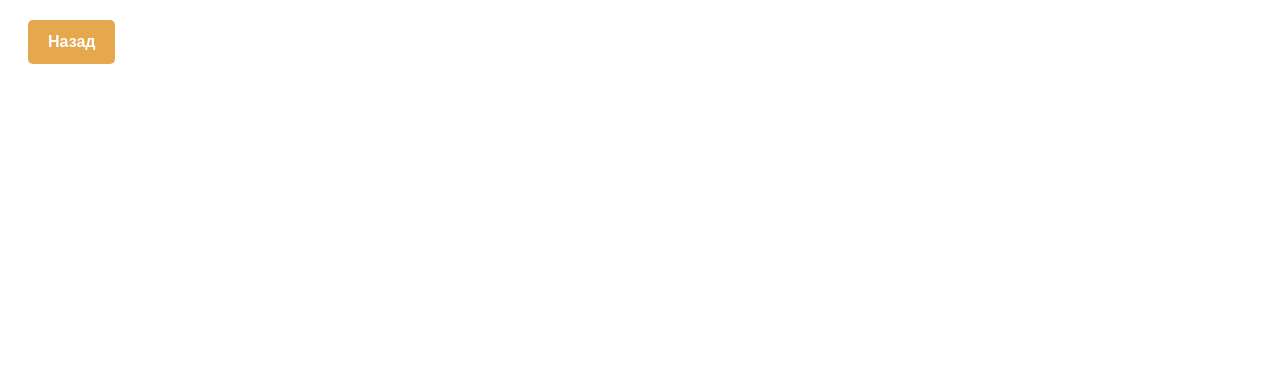
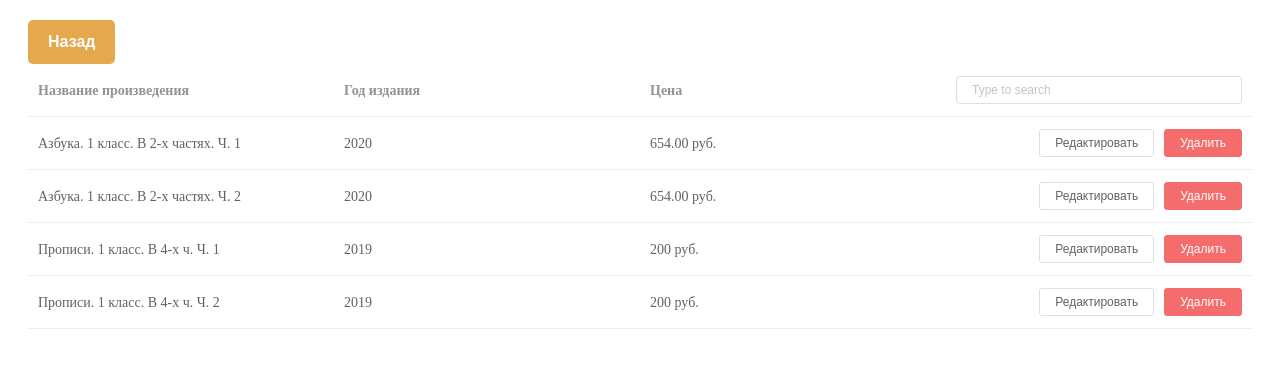
Before and after one commit to primavera87/example-projects, a Vue app in the folder my-project/: page /#/tables in a window 1280 px wide. Shown: the top 368 px of the page. Built offline with nearby package versions, Linux system fonts and the light colour scheme.

Commit message:
табличка

```diff
--- a/my-project/package.json
+++ b/my-project/package.json
@@ -10,6 +10,7 @@
     "build": "node build/build.js"
   },
   "dependencies": {
+    "element-ui": "^2.15.10",
     "vue": "^2.5.2",
     "vue-router": "^3.0.1"
   },
--- a/my-project/src/assets/components/common.scss
+++ b/my-project/src/assets/components/common.scss
@@ -15,6 +15,7 @@
   padding: 10px 20px;
   cursor: pointer;
   text-decoration: none;
+  width: 47px;
   &:hover {
     transition: background 0.3s, color 0.3s;
     background: #FADCA4;
--- a/my-project/src/assets/components/tables.scss
+++ b/my-project/src/assets/components/tables.scss
@@ -1,4 +1,5 @@
 .tables {
   display: flex;
+  flex-direction: column;
   margin: 20px;
 }
--- a/my-project/src/components/Tables.vue
+++ b/my-project/src/components/Tables.vue
@@ -1,12 +1,83 @@
 <template>
   <div class="tables">
     <router-link class="button-back" to="/">Назад</router-link>
+    <el-table
+      :data="tableData.filter(data => !search || data.title.toLowerCase().includes(search.toLowerCase()))"
+      style="width: 100%">
+      <el-table-column
+        label="Название произведения"
+        prop="title">
+      </el-table-column>
+      <el-table-column
+        label="Год издания"
+        prop="year">
+      </el-table-column>
+      <el-table-column
+        label="Цена"
+        prop="price">
+      </el-table-column>
+      <el-table-column
+        align="right">
+        <template slot="header" slot-scope="scope">
+          <el-input
+            v-model="search"
+            size="mini"
+            placeholder="Type to search"/>
+        </template>
+        <template slot-scope="scope">
+          <el-button
+            size="mini"
+            @click="handleEdit(scope.$index, scope.row)">Редактировать
+          </el-button>
+          <el-button
+            size="mini"
+            type="danger"
+            @click="handleDelete(scope.$index, scope.row)">Удалить
+          </el-button>
+        </template>
+      </el-table-column>
+    </el-table>
   </div>
 </template>
 
 <script>
 export default {
-  name: "Tables"
+  name: "Tables",
+  data() {
+    return {
+      tableData: [
+        {
+        title: 'Азбука. 1 класс. В 2-х частях. Ч. 1',
+        year: '2020',
+        price: '654.00 руб.'
+        },
+        {
+          title: 'Азбука. 1 класс. В 2-х частях. Ч. 2',
+          year: '2020',
+          price: '654.00 руб.'
+        },
+        {
+          title: 'Прописи. 1 класс. В 4-х ч. Ч. 1',
+          year: '2019',
+          price: '200 руб.'
+        },
+        {
+          title: 'Прописи. 1 класс. В 4-х ч. Ч. 2',
+          year: '2019',
+          price: '200 руб.'
+        }
+      ],
+      search: '',
+    }
+  },
+  methods: {
+    handleEdit(index, row) {
+      console.log(index, row);
+    },
+    handleDelete(index, row) {
+      console.log(index, row);
+    }
+  },
 }
 </script>
 
--- a/my-project/src/main.js
+++ b/my-project/src/main.js
@@ -4,9 +4,13 @@ import Vue from 'vue'
 import App from './App'
 import router from './router'
 import './assets/style.scss';
+import 'element-ui/lib/theme-chalk/index.css';
+import Element from 'element-ui';
+import ElementLocale from 'element-ui/lib/locale';
 
 Vue.config.productionTip = false
 
+Vue.use(Element, { ElementLocale });
 /* eslint-disable no-new */
 new Vue({
   el: '#app',
```
Also changed, not shown: 1 other file (tests, documents, lock files or other folders).
